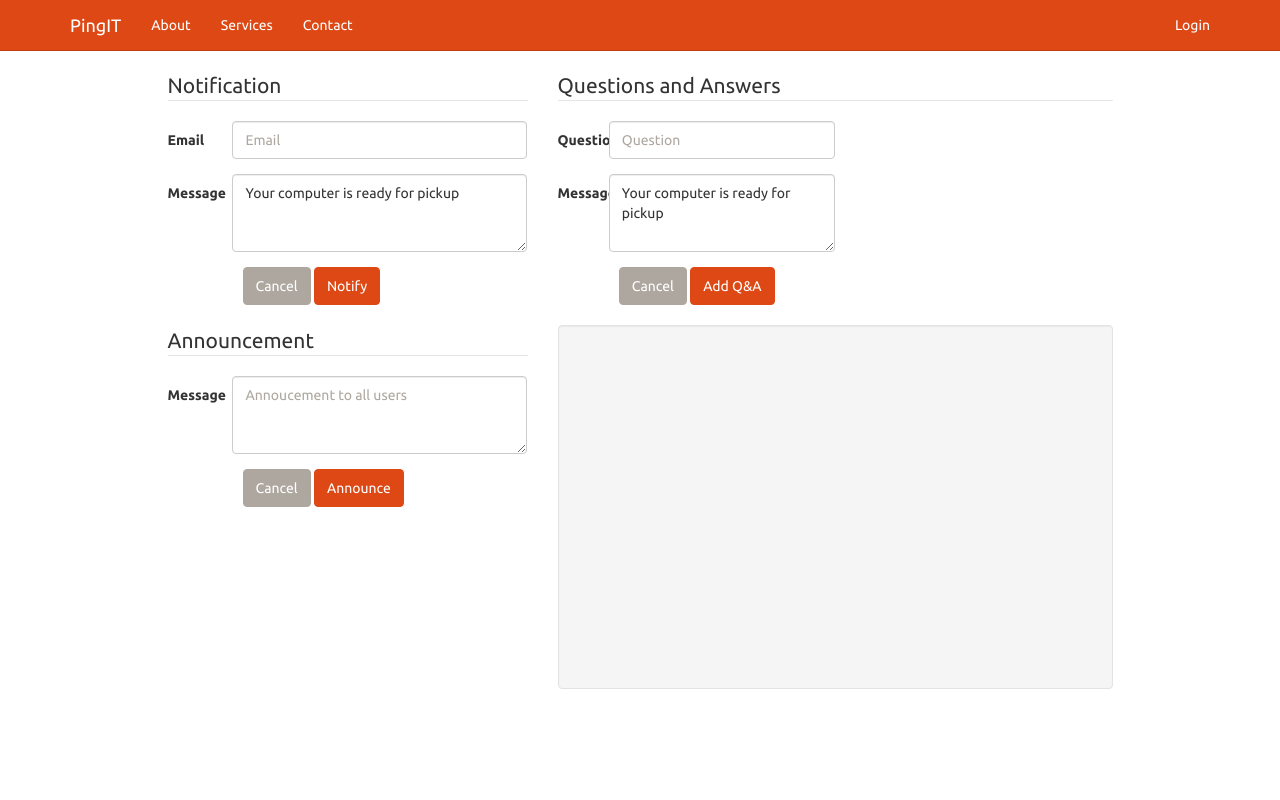
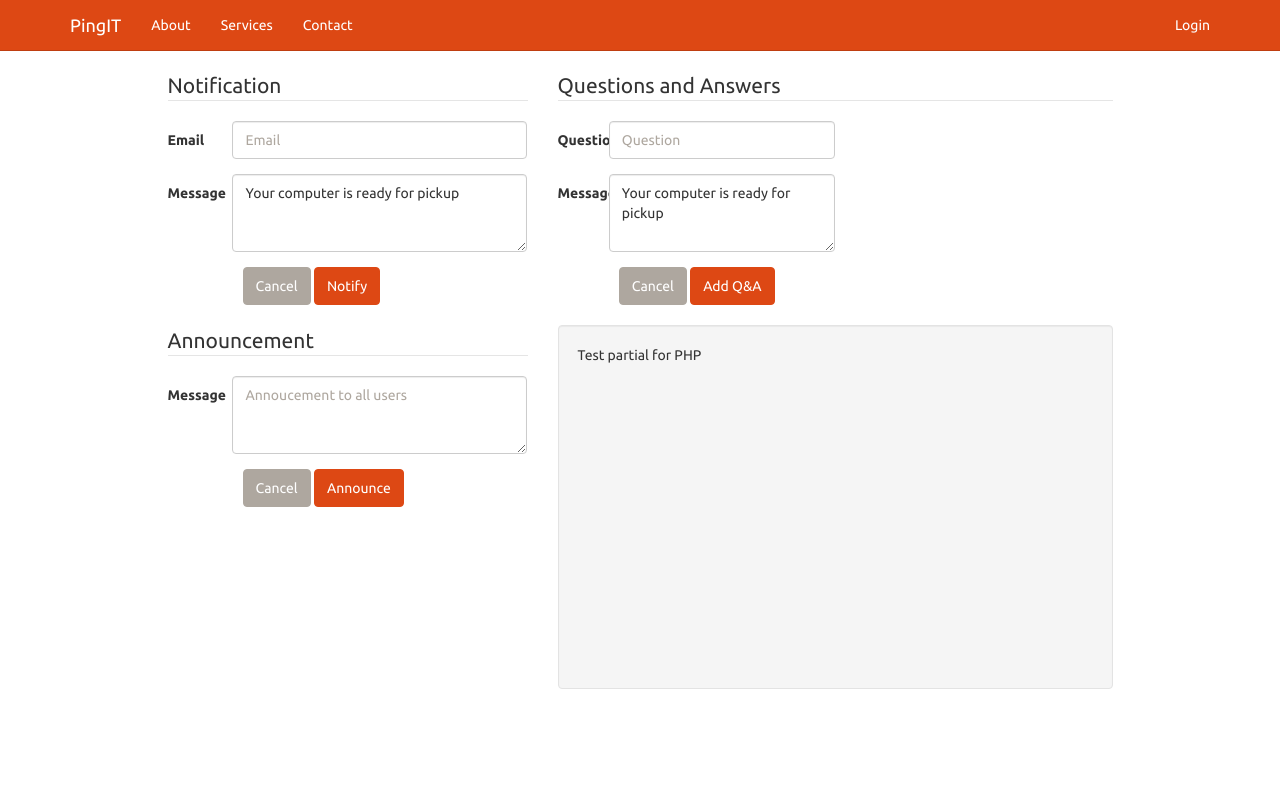
Before and after one commit to CDMayberry/PingITWeb, a PHP site: page / in a window 1280 px wide. Run offline with PHP 8.4, Linux system fonts and the light colour scheme.

Commit message:
Test changes

```diff
--- a/faqPartial.php
+++ b/faqPartial.php
@@ -0,0 +1 @@
+Test partial for PHP
--- a/index.php
+++ b/index.php
@@ -163,7 +163,7 @@ session_start();
                 </form>
                 <br/>
                 <div id="faqBox" class="well">
-
+                    <?php include "faqPartial.php"; ?>
                 </div>
             </div>
         </div>
```
